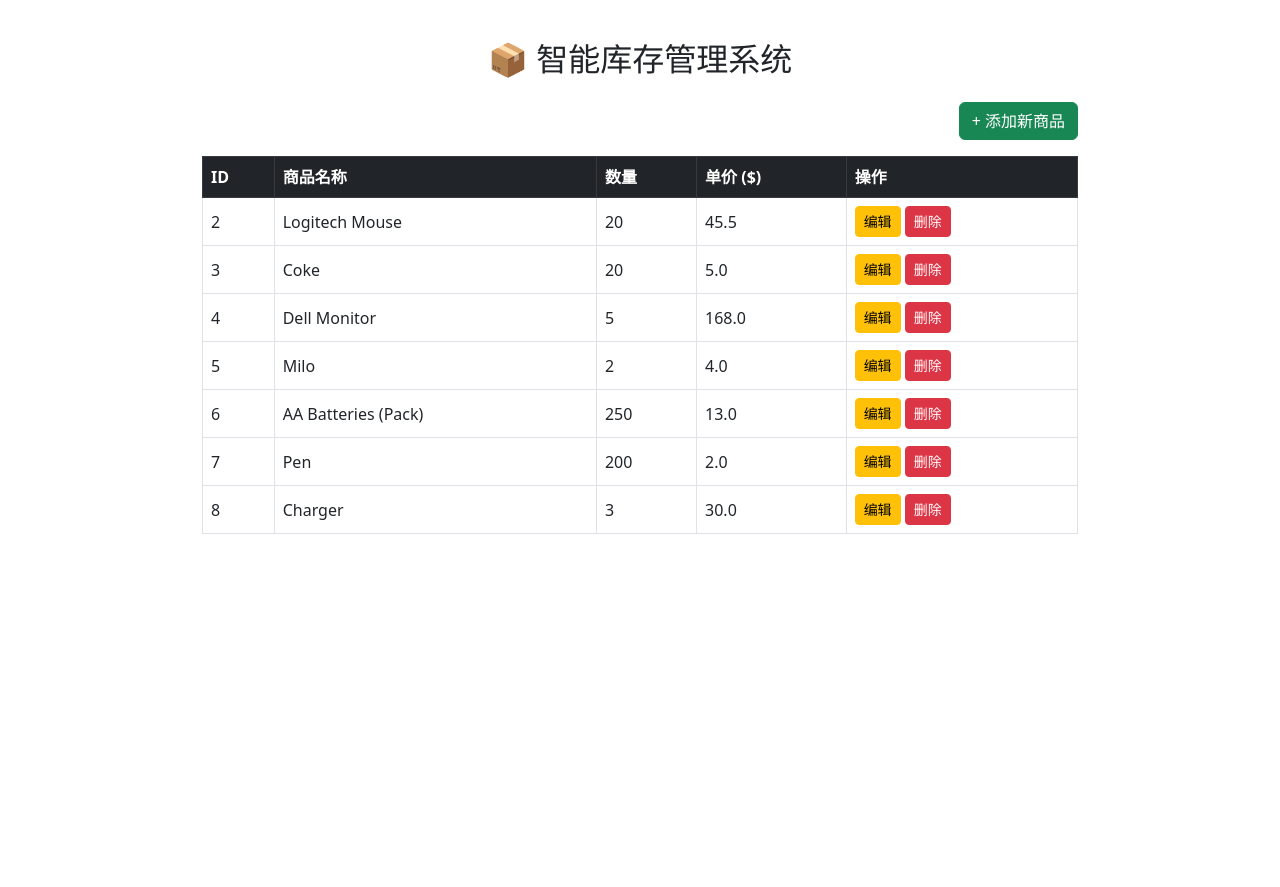
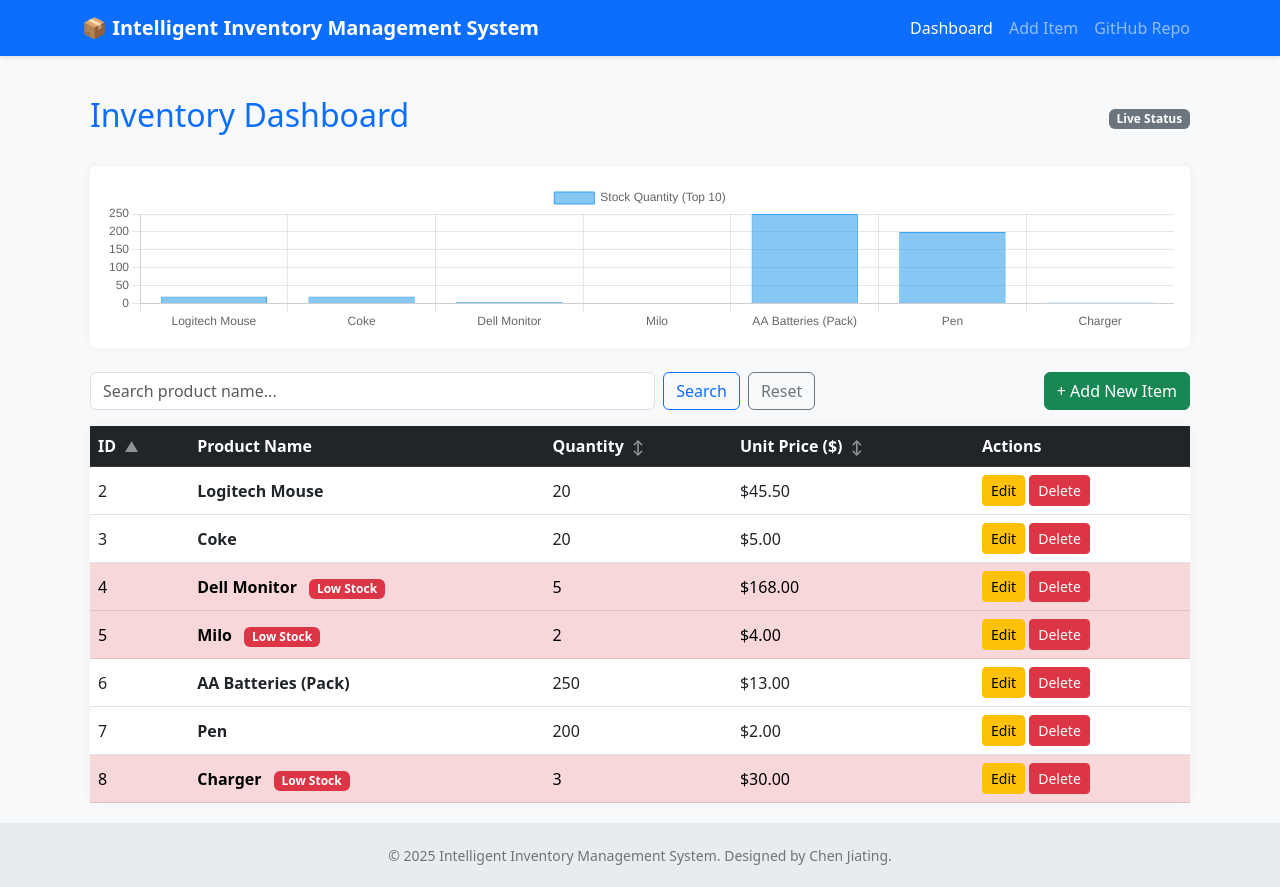
Before and after one commit to Tinking32/inventory-system, a Flask app: page / in a window 1280 px wide. Before the commit the page ends 534 px from the top, so only its background shows below. Run offline with Flask 3, Linux system fonts and the light colour scheme; data comes from the database, SQL or seed files in the repository; both versions use the stored data as it was after the commit.

Commit message:
Feat: Implement search & sort, refactor codebase, and standardize English UI

```diff
--- a/app.py
+++ b/app.py
@@ -1,68 +1,116 @@
 from flask import Flask, render_template, request, redirect, url_for
 from flask_sqlalchemy import SQLAlchemy
 
+# --- 1. App Configuration & Initialization ---
 app = Flask(__name__)
+# Database configuration: using a local SQLite file named inventory.db
 app.config['SQLALCHEMY_DATABASE_URI'] = 'sqlite:///inventory.db'
 app.config['SQLALCHEMY_TRACK_MODIFICATIONS'] = False
 
+# Initialize the database extension
 db = SQLAlchemy(app)
 
+# --- 2. Database Model Definition ---
 class Product(db.Model):
     id = db.Column(db.Integer, primary_key=True)
     name = db.Column(db.String(100), nullable=False)
     quantity = db.Column(db.Integer, nullable=False)
     price = db.Column(db.Float, nullable=False)
 
-# 1. 主页
+# --- 3. Routes (Controller Logic) ---
+
+# [Route 1] Home Page (Dashboard) with Search & Sort
 @app.route('/')
 def index():
-    all_products = Product.query.all()
-    return render_template('index.html', items=all_products)
+    # 1. Get query parameters from URL
+    q = request.args.get('q')              # Search keyword
+    sort_by = request.args.get('sort', 'id') # Sort column (default: id)
+    order = request.args.get('order', 'asc') # Sort order (default: asc)
 
-# 2. 添加
+    # 2. Start building the query
+    query = Product.query
+
+    # 3. Apply Search Filter if keyword exists
+    if q:
+        # Filter products where name contains the keyword
+        query = query.filter(Product.name.contains(q))
+
+    # 4. Apply Sorting Logic
+    if sort_by == 'quantity':
+        if order == 'asc':
+            query = query.order_by(Product.quantity.asc())
+        else:
+            query = query.order_by(Product.quantity.desc())
+    elif sort_by == 'price':
+        if order == 'asc':
+            query = query.order_by(Product.price.asc())
+        else:
+            query = query.order_by(Product.price.desc())
+    else:
+        # Default sort by ID
+        if order == 'asc':
+            query = query.order_by(Product.id.asc())
+        else:
+            query = query.order_by(Product.id.desc())
+
+    # 5. Execute the query to get results
+    items = query.all()
+
+    # 6. Render the template
+    return render_template('index.html', items=items, sort_by=sort_by, order=order)
+
+# [Route 2] Add New Item
 @app.route('/add', methods=['GET', 'POST'])
 def add_item():
     if request.method == 'POST':
+        # Retrieve form data
         p_name = request.form['name']
         p_qty = int(request.form['quantity'])
         p_price = float(request.form['price'])
+
+        # Create new product object
         new_product = Product(name=p_name, quantity=p_qty, price=p_price)
+
+        # Save to database
         db.session.add(new_product)
         db.session.commit()
+
         return redirect(url_for('index'))
+
     return render_template('add_item.html')
 
-# 3. 删除 (新功能)
+# [Route 3] Delete Item
 @app.route('/delete/<int:id>')
 def delete_item(id):
-    # 根据 ID 查找商品，如果找不到会报错 404
+    # Attempt to fetch the item by ID, return 404 if not found
     item_to_delete = Product.query.get_or_404(id)
 
     try:
-        db.session.delete(item_to_delete) # 删掉它
-        db.session.commit()               # 确认执行
-        return redirect(url_for('index')) # 回主页
+        db.session.delete(item_to_delete) # Delete the object
+        db.session.commit()               # Commit changes to database
+        return redirect(url_for('index')) # Redirect to dashboard
     except:
-        return "删除时出错了"
+        return "There was an error deleting the item."
 
-# 4. 编辑 (新功能)
+# [Route 4] Edit Item
 @app.route('/edit/<int:id>', methods=['GET', 'POST'])
 def edit_item(id):
     item_to_edit = Product.query.get_or_404(id)
 
     if request.method == 'POST':
-        # 这里是保存修改的逻辑
+        # Logic to update existing item details
         item_to_edit.name = request.form['name']
         item_to_edit.quantity = int(request.form['quantity'])
         item_to_edit.price = float(request.form['price'])
 
-        db.session.commit() # 只需要 commit，不需要 add
+        db.session.commit() # Only commit needed for updates
         return redirect(url_for('index'))
 
-    # 如果是刚点进来，就把旧数据传给网页
+    # Render the edit form with existing data
     return render_template('edit_item.html', item=item_to_edit)
 
+# --- 4. Application Entry Point ---
 if __name__ == "__main__":
     with app.app_context():
-        db.create_all()
+        db.create_all() # Create database tables if they don't exist
     app.run(debug=True)
--- a/templates/base.html
+++ b/templates/base.html
@@ -0,0 +1,57 @@
+<!DOCTYPE html>
+<html lang="en">
+<head>
+    <meta charset="UTF-8">
+    <meta name="viewport" content="width=device-width, initial-scale=1.0">
+    <title>Inventory Management System</title>
+
+    <link href="https://cdn.jsdelivr.net/npm/bootstrap@5.3.0/dist/css/bootstrap.min.css" rel="stylesheet">
+
+    <script src="https://cdn.jsdelivr.net/npm/chart.js"></script>
+
+    <style>
+        body { background-color: #f8f9fa; display: flex; flex-direction: column; min-height: 100vh; }
+        .content-wrapper { flex: 1; padding: 20px; }
+        .navbar { margin-bottom: 20px; box-shadow: 0 2px 4px rgba(0,0,0,0.1); }
+        .card { box-shadow: 0 0 10px rgba(0,0,0,0.05); border: none; }
+        footer { margin-top: auto; padding: 20px 0; background-color: #e9ecef; color: #6c757d; }
+    </style>
+</head>
+<body>
+
+    <nav class="navbar navbar-expand-lg navbar-dark bg-primary">
+        <div class="container">
+            <a class="navbar-brand fw-bold" href="/">📦 Intelligent Inventory Management System</a>
+            <button class="navbar-toggler" type="button" data-bs-toggle="collapse" data-bs-target="#navbarNav">
+                <span class="navbar-toggler-icon"></span>
+            </button>
+            <div class="collapse navbar-collapse" id="navbarNav">
+                <ul class="navbar-nav ms-auto">
+                    <li class="nav-item">
+                        <a class="nav-link active" href="/">Dashboard</a>
+                    </li>
+                    <li class="nav-item">
+                        <a class="nav-link" href="/add">Add Item</a>
+                    </li>
+                    <li class="nav-item">
+                        <a class="nav-link" href="https://github.com/Tinking32/inventory-system" target="_blank">GitHub Repo</a>
+                    </li>
+                </ul>
+            </div>
+        </div>
+    </nav>
+
+    <div class="container content-wrapper">
+        {% block content %}
+        {% endblock %}
+    </div>
+
+    <footer class="text-center">
+        <div class="container">
+            <small>&copy; 2025 Intelligent Inventory Management System. Designed by Chen Jiating.</small>
+        </div>
+    </footer>
+
+    <script src="https://cdn.jsdelivr.net/npm/bootstrap@5.3.0/dist/js/bootstrap.bundle.min.js"></script>
+</body>
+</html>
--- a/templates/index.html
+++ b/templates/index.html
@@ -1,47 +1,120 @@
-<!DOCTYPE html>
-<html>
-<head>
-    <title>我的库存管理系统</title>
-    <link href="https://cdn.jsdelivr.net/npm/bootstrap@5.3.0/dist/css/bootstrap.min.css" rel="stylesheet">
-    <style> body { padding: 20px; } .container { max-width: 900px; margin-top: 20px; } </style>
-</head>
-<body>
-    <div class="container">
-        <h2 class="text-center mb-4">📦 智能库存管理系统</h2>
+{% extends "base.html" %}
 
-        <div class="mb-3 text-end">
-            <a href="/add" class="btn btn-success">+ 添加新商品</a>
-        </div>
+{% block content %}
 
-        <table class="table table-bordered table-hover align-middle">
+<div class="d-flex justify-content-between align-items-center mb-4">
+    <h2 class="text-primary">Inventory Dashboard</h2>
+    <span class="badge bg-secondary">Live Status</span>
+</div>
+
+<div class="card mb-4">
+    <div class="card-body">
+        <canvas id="stockChart" style="max-height: 300px;"></canvas>
+    </div>
+</div>
+
+<div class="row mb-3">
+    <div class="col-md-8">
+        <form action="/" method="GET" class="d-flex">
+            <input type="text" name="q" class="form-control me-2" placeholder="Search product name..." value="{{ request.args.get('q', '') }}">
+            <button type="submit" class="btn btn-outline-primary">Search</button>
+            <a href="/" class="btn btn-outline-secondary ms-2">Reset</a>
+        </form>
+    </div>
+    <div class="col-md-4 text-end">
+        <a href="/add" class="btn btn-success">+ Add New Item</a>
+    </div>
+</div>
+
+<div class="card">
+    <div class="card-body p-0">
+        <table class="table table-hover align-middle mb-0">
             <thead class="table-dark">
                 <tr>
-                    <th>ID</th>
-                    <th>商品名称</th>
-                    <th>数量</th>
-                    <th>单价 ($)</th>
-                    <th>操作</th>
+                    <th>
+                        <a href="/?sort=id&order={{ 'desc' if sort_by == 'id' and order == 'asc' else 'asc' }}&q={{ request.args.get('q', '') }}" class="text-white text-decoration-none">
+                            ID
+                            <span class="small text-white-50 ms-1">
+                                {{ '▲' if sort_by == 'id' and order == 'asc' else '▼' if sort_by == 'id' else '↕' }}
+                            </span>
+                        </a>
+                    </th>
+
+                    <th>Product Name</th>
+
+                    <th>
+                        <a href="/?sort=quantity&order={{ 'desc' if sort_by == 'quantity' and order == 'asc' else 'asc' }}&q={{ request.args.get('q', '') }}" class="text-white text-decoration-none">
+                            Quantity
+                            <span class="small text-white-50 ms-1">
+                                {{ '▲' if sort_by == 'quantity' and order == 'asc' else '▼' if sort_by == 'quantity' else '↕' }}
+                            </span>
+                        </a>
+                    </th>
+
+                    <th>
+                        <a href="/?sort=price&order={{ 'desc' if sort_by == 'price' and order == 'asc' else 'asc' }}&q={{ request.args.get('q', '') }}" class="text-white text-decoration-none">
+                            Unit Price ($)
+                            <span class="small text-white-50 ms-1">
+                                {{ '▲' if sort_by == 'price' and order == 'asc' else '▼' if sort_by == 'price' else '↕' }}
+                            </span>
+                        </a>
+                    </th>
+
+                    <th>Actions</th>
                 </tr>
             </thead>
             <tbody>
                 {% for item in items %}
-                <tr>
+                <tr class="{{ 'table-danger' if item.quantity < 20 else '' }}">
                     <td>{{ item.id }}</td>
-                    <td>{{ item.name }}</td>
+                    <td>
+                        <strong>{{ item.name }}</strong>
+                        {% if item.quantity < 20 %}
+                        <span class="badge bg-danger ms-2">Low Stock</span>
+                        {% endif %}
+                    </td>
                     <td>{{ item.quantity }}</td>
-                    <td>{{ item.price }}</td>
+                    <td>${{ "%.2f"|format(item.price) }}</td>
                     <td>
-                        <a href="/edit/{{ item.id }}" class="btn btn-warning btn-sm">编辑</a>
-                        <a href="/delete/{{ item.id }}" class="btn btn-danger btn-sm" onclick="return confirm('确定要删除吗？')">删除</a>
+                        <a href="/edit/{{ item.id }}" class="btn btn-warning btn-sm">Edit</a>
+                        <a href="/delete/{{ item.id }}" class="btn btn-danger btn-sm" onclick="return confirm('Are you sure you want to delete this item?')">Delete</a>
                     </td>
                 </tr>
                 {% else %}
                 <tr>
-                    <td colspan="5" class="text-center">仓库是空的，快去添加商品吧！</td>
+                    <td colspan="5" class="text-center text-muted py-5">
+                        No items found. Try adjusting your search or add a new item.
+                    </td>
                 </tr>
                 {% endfor %}
             </tbody>
         </table>
     </div>
-</body>
-</html>
+</div>
+
+<script>
+    const labels = [{% for item in items[:10] %} "{{ item.name }}", {% endfor %}];
+    const dataPoints = [{% for item in items[:10] %} {{ item.quantity }}, {% endfor %}];
+
+    const ctx = document.getElementById('stockChart');
+    new Chart(ctx, {
+        type: 'bar',
+        data: {
+            labels: labels,
+            datasets: [{
+                label: 'Stock Quantity (Top 10)',
+                data: dataPoints,
+                backgroundColor: 'rgba(54, 162, 235, 0.6)',
+                borderColor: 'rgba(54, 162, 235, 1)',
+                borderWidth: 1
+            }]
+        },
+        options: {
+            responsive: true,
+            maintainAspectRatio: false,
+            scales: { y: { beginAtZero: true } }
+        }
+    });
+</script>
+
+{% endblock %}
```
Also changed, not shown: templates/add_item.html (+23 -20 lines), templates/edit_item.html (+22 -17 lines), instance/inventory.db.
